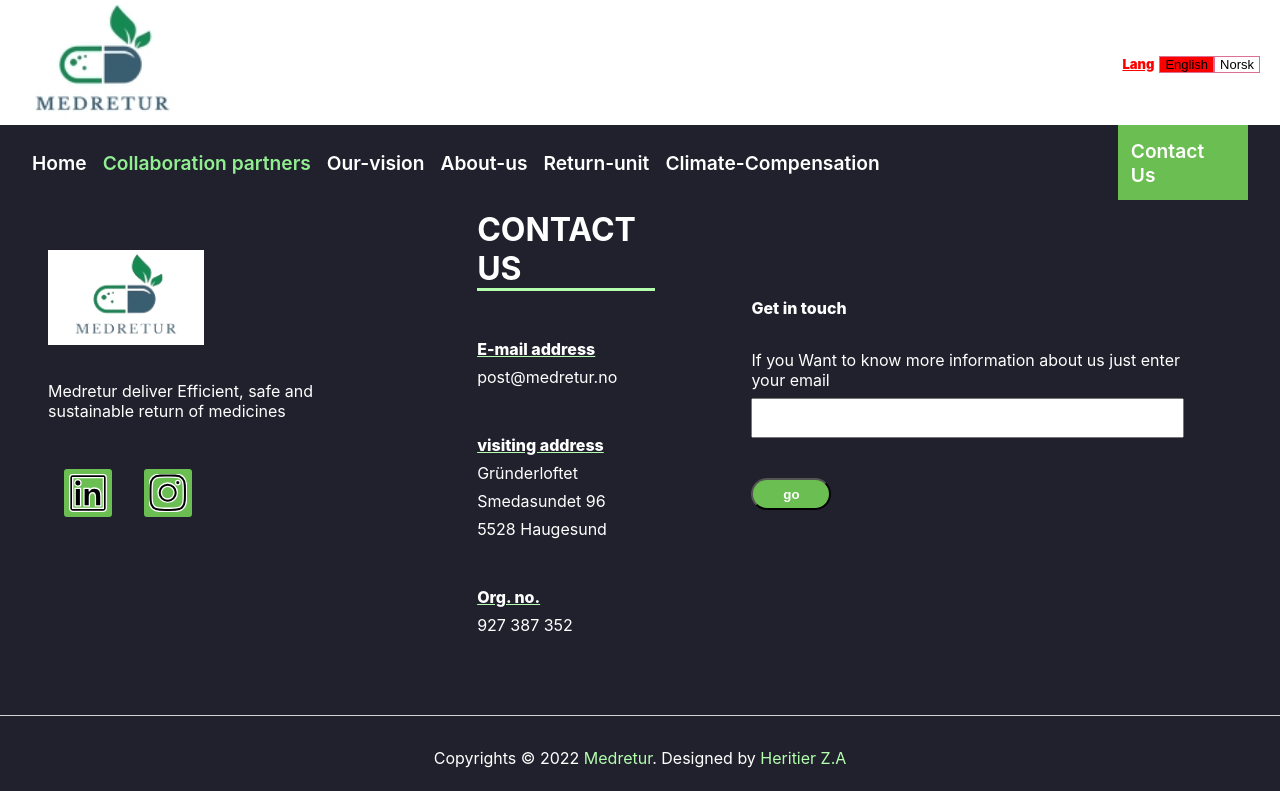
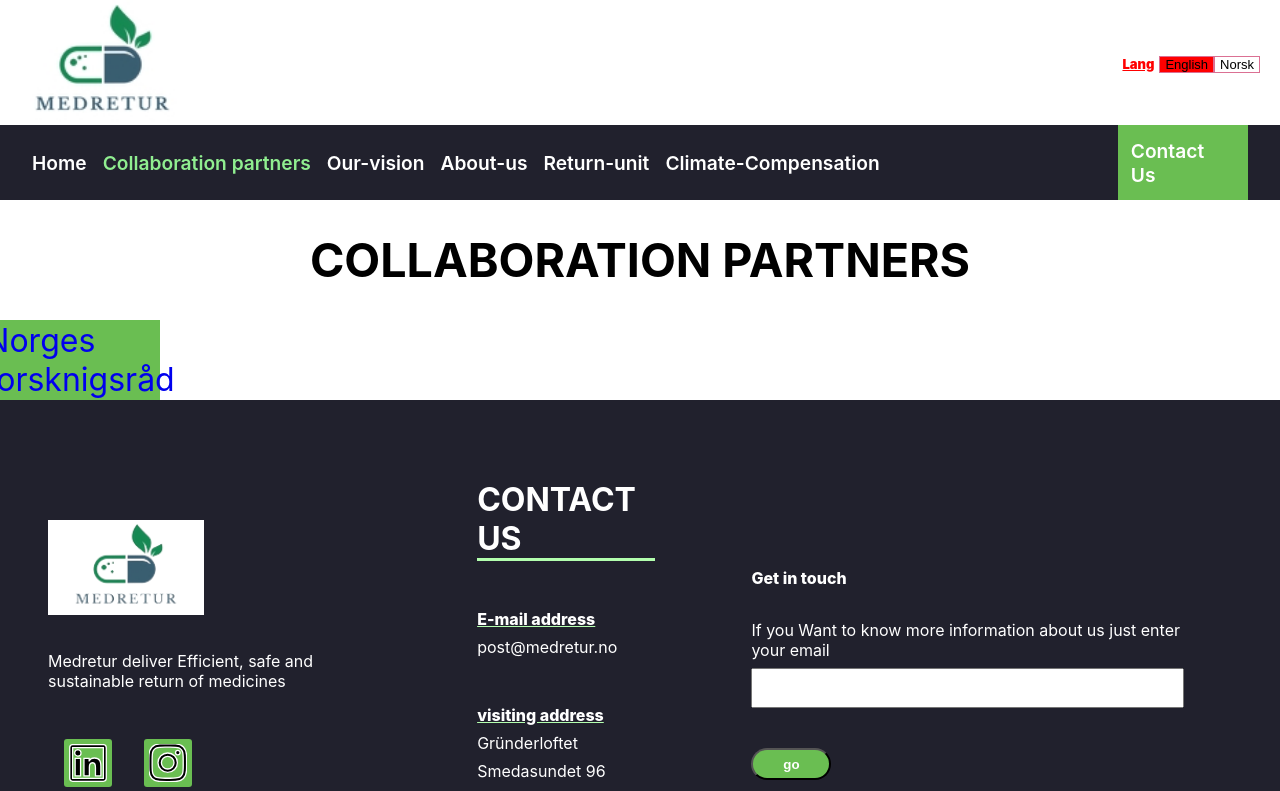
Before and after one commit to heritier-kodehode/returmed, a React (Create React App) app: page /#/partners in a window 1280 px wide. Shown: the top 791 px of the page. Built offline with nearby package versions, Linux system fonts and the light colour scheme.

Commit message:
Started working on partners links

```diff
--- a/src/data/lang.js
+++ b/src/data/lang.js
@@ -62,6 +62,7 @@
     'If you Want to know more information about us just enter your email',
     'go',
   ],
+  partners: ['Collaboration partners'],
 };
 
 export const langDataNok = {
@@ -128,4 +129,5 @@
     'Hvis du vil ha mer informasjon om oss, skriv inn e-posten din',
     'gå',
   ],
+  partners: ['Samarbeidspartnere'],
 };
--- a/src/pages/home/home.js
+++ b/src/pages/home/home.js
@@ -1,4 +1,4 @@
-import React, { useState, useContext } from 'react';
+import React, { useContext } from 'react';
 import { Context } from '../../App';
 import { FontAwesomeIcon } from '@fortawesome/react-fontawesome';
 import { faAnglesRight } from '@fortawesome/free-solid-svg-icons';
--- a/src/pages/partners/partners.js
+++ b/src/pages/partners/partners.js
@@ -1,7 +1,69 @@
-import React from 'react';
+import React, { useContext } from 'react';
+import styled from 'styled-components';
+import { Context } from '../../App';
+
+const links = [
+  { name: 'Norges forsknigsråd', link: 'https://www.forskningsradet.no/' },
+  { name: 'Sjulkehusapoteka Vest', link: 'https://sjukehusapoteka-vest.no/' },
+  { name: 'Høgskole på Vestlandet', link: 'https://www.hvl.no/' },
+  { name: 'Haugaland Interkommunale Miljøverk IKS', link: 'https://him.as/' },
+  {
+    name: 'Akan - Arbeidslivets kompetansesenter for rus- og avhengighetsproblematikk',
+    link: 'https://akan.no/',
+  },
+  { name: 'Nordisk Bærekraft', link: 'https://nordiskbk.no/' },
+];
+
+const PartnersContainer = styled.div`
+  width: 100%;
+  height: 30vh;
+  display: flex;
+  flex-direction: column;
+  margin: 0 auto;
+  @media (min-width: 990px) {
+    margin-top: 100px;
+  }
+`;
+
+const PartnersTitle = styled.h1`
+  letter-spacing: normal;
+  text-transform: uppercase;
+  width: 100%;
+  text-align: center;
+  font-size: calc(29px + (24 - 16) * (100vw - 400px) / (800 - 400));
+  margin: 2rem 0;
+  border-top: 1px solid #6abe52;
+
+  @media (min-width: 990px) {
+    border-top: none;
+  }
+`;
+
+const PartnerLinkContainer = styled.a`
+  height: 5rem;
+  width: 100%;
+  cursor: pointer;
+  text-decoration: none;
+  background-color: #6abe52;
+  display: flex;
+  justify-content: center;
+  align-items: center;
+  font-size: 2rem;
+  @media (min-width: 990px) {
+    width: 10rem;
+  }
+`;
 
 function Partners() {
-  return <div>Partners</div>;
+  const { langData } = useContext(Context);
+  return (
+    <PartnersContainer>
+      <PartnersTitle>{langData.partners[0]}</PartnersTitle>
+      <PartnerLinkContainer href={links[0].link}>
+        {links[0].name}
+      </PartnerLinkContainer>
+    </PartnersContainer>
+  );
 }
 
 export default Partners;
```
